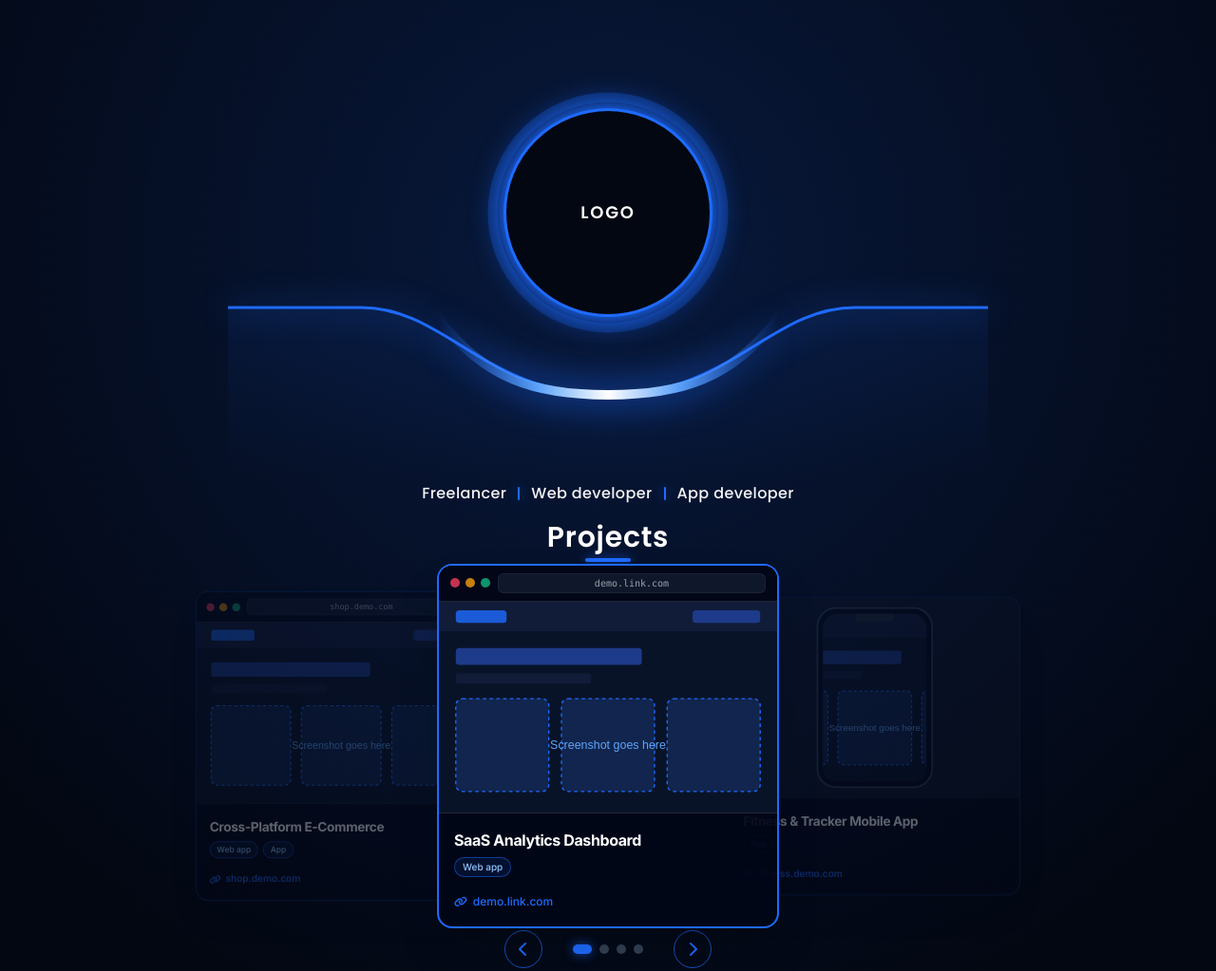
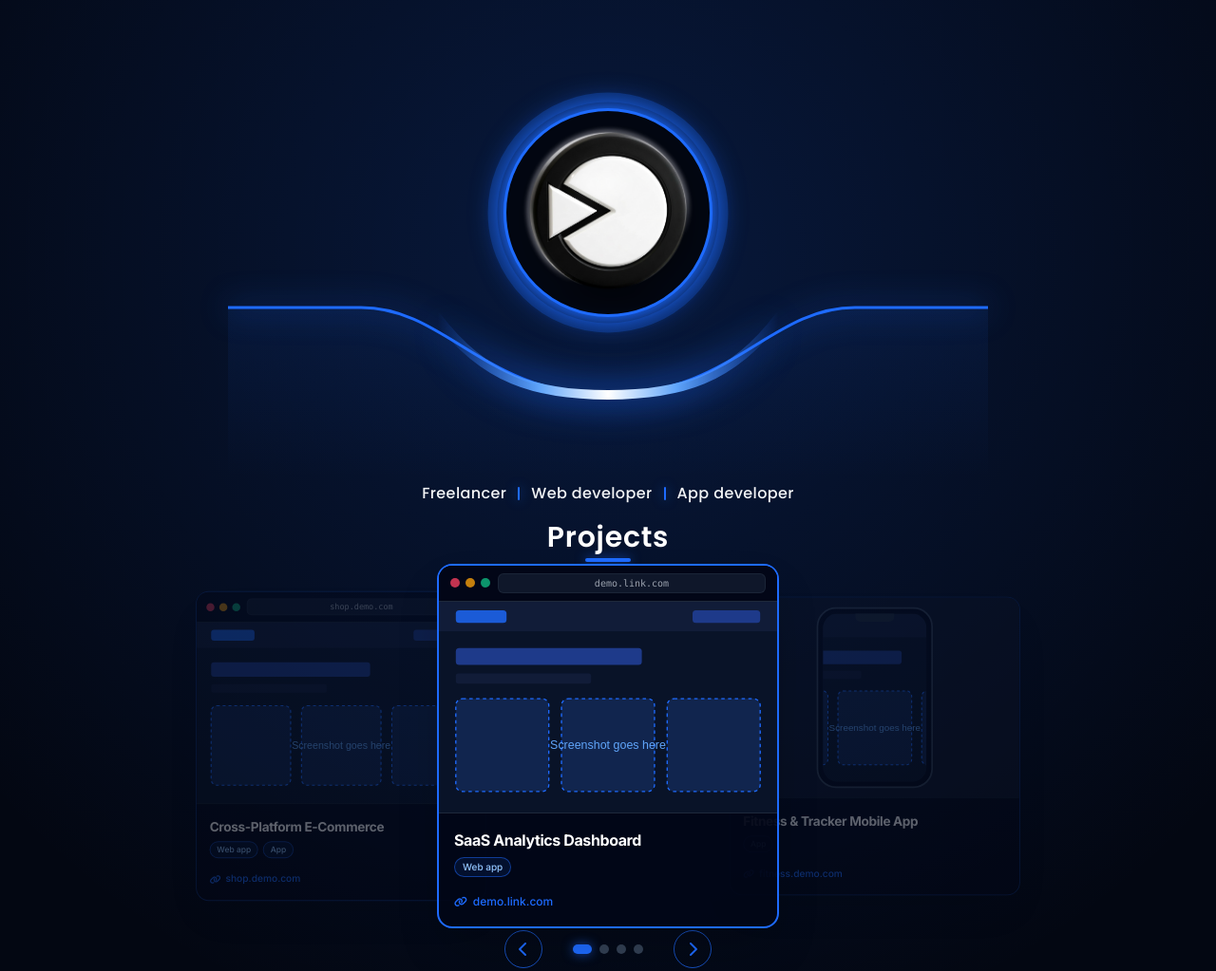
Before and after one commit to ugochukwudavid321/IMPUSLENOCODE.PORTFOLIO.SITE, a plain HTML site: page index.html in a window 1280 px wide. Shown: the top 1023 px of the page at 95% size. Drawn offline with nearby package versions, Linux system fonts and the light colour scheme.

Commit message:
logo added.

```diff
--- a/index.html
+++ b/index.html
@@ -343,7 +343,7 @@
      * If left empty (""), it automatically displays the Poppins "LOGO" placeholder text.
      */
     const CONFIG = {
-      logoUrl: "",
+      logoUrl: "images/logo.png",
 
       contact: {
         email: "Impulsenocode@gmail.com",
```
Also changed, not shown: images/logo.png (added).
